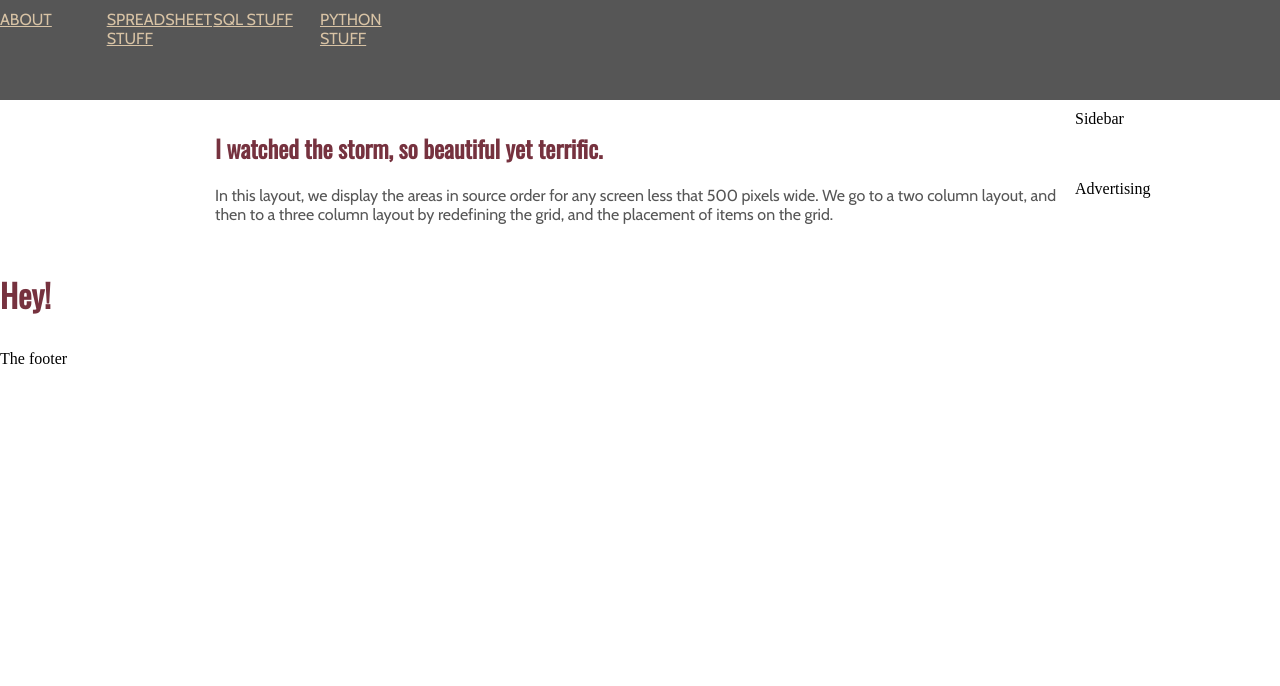
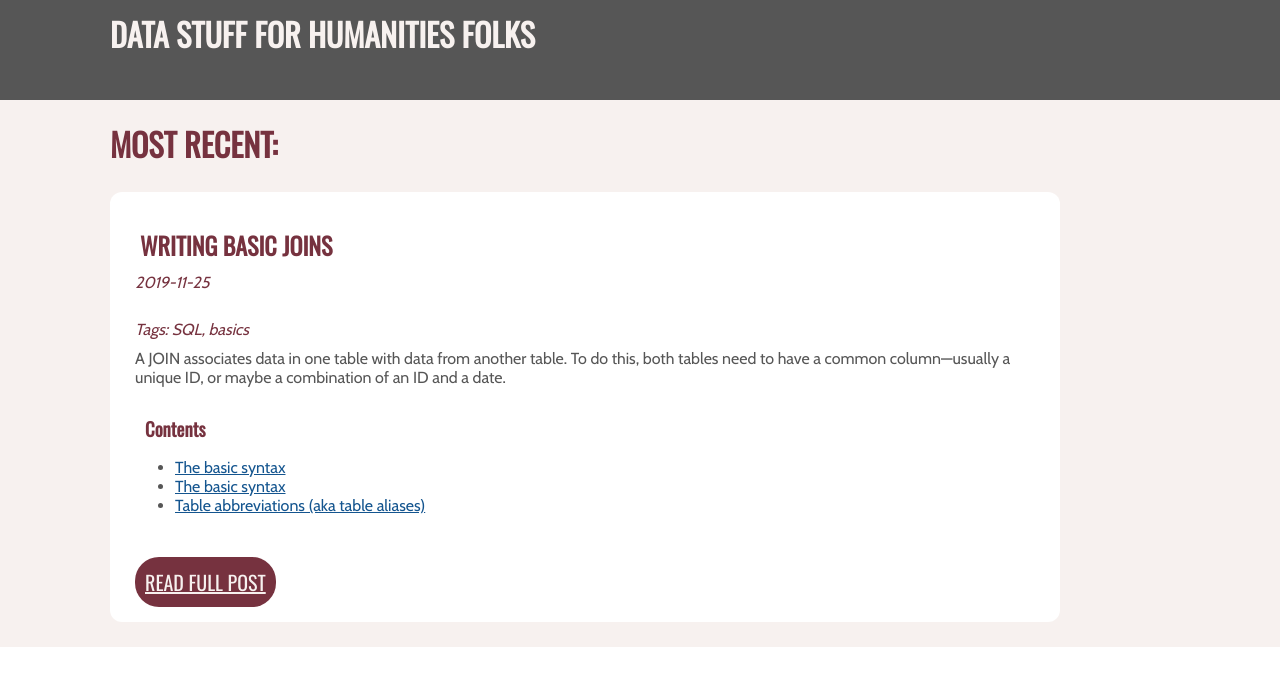
Before and after one commit to cogpark/dataforhumanities, a Flask app: page / in a window 1280 px wide. Shown: the top 686 px of the page. Run offline with Flask 2, Linux system fonts and the light colour scheme; some libraries are stand-ins or nearby versions.

Commit message:
Basic CSS.

```diff
--- a/app/static/css/main.css
+++ b/app/static/css/main.css
@@ -1,15 +1,17 @@
 /* (function(){var h,a,f;a=document.getElementsByTagName('link');for(h=0;h<a.length;h++){f=a[h];if(f.rel.toLowerCase().match(/stylesheet/)
 &&f.href){var g=f.href.replace(/(&|%5C?)forceReload=\d+/,'');f.href=g+(g.match(/\?/)?'&':'?')+'forceReload='+(new Date().valueOf())}}})() */
-/* grain: #D7EC7;
+
+/* grain: #efe9e7; lighter: #f7f1ef;
     blackboard: #565656;
    oxblood:#76323f;
-   beiger: #D8C3A5;
-   */
+    white ffffff
+   green: #23ce6b;
+   link: contrast #14558f
+   linky orange: #de541e;
+   code: 340068
 
-body {
-    margin: 0px;
-    padding: 0px;
-}
+
+--
 .wrapper {
 	  display: grid;
 	  grid-template-columns: repeat(12, [col-start] 1fr);
@@ -18,101 +20,166 @@ body {
 	  padding: 0px;
       }
 
-.wrapper > * {
-    grid-column: col-start / span 12;
-}
 
-.main-head {
+    deleted from main-head
      display: grid;
     grid-column: col-start / span 12;
-    background-color: #565656;
-    padding: 0px;
-    margin: 0px;
-    width: 100%;
-    height: 100px;
-}
 
-@media (min-width: 500px) {
-
-    .side {
-        grid-column: col-start / span 3;
-        grid-row: 3;
-    }
-    .ad {
-        grid-column: col-start / span 3;
-        grid-row: 4;
-    }
-    .content, .main-footer {
-        grid-column: col-start 4 / span 9;
-    }
 
 }
 
-@media (min-width: 700px) {
 
-    .main-nav {
-        grid-column: 2 / span 4;
-        display: grid;
-        grid-template-columns: repeat(12, [col-start] 1fr);
+@media (min-width: 200px) {
+      .nav-title {
+            grid-column-start: 5;
+            grid-column-end: 12;
+            padding: 0px;
+            margin-top: 10px;
+
+       }
+      .nav-1, .nav-2, .nav-3, .nav-4 {
+            grid-column-start: 1;
+            grid-column-end: 2;
+       }
+*/
+
         }
 
-        .nav-1, .nav-2, .nav-3, .nav-4 {
-            margin-top: 10px;
+.wrapper {
+    display: grid;
+    grid-template-columns: 1fr 1fr 1fr 900px 1fr 1fr 1fr 1fr 1fr 1fr;
+    grid-auto-rows: auto;
+}
+    .main-head {
+        grid-column: 1 / span 13;
+        background-color: #565656;
+        height: 100px;
+        display: grid;
+        grid-template-columns: 1fr 1fr 1fr 950px 1fr 1fr 1fr 1fr 1fr 1fr;
+        grid-template-rows: auto;
+        justify-items: start;
         padding: 0px;
     }
 
-    .nav-1 {
-        grid-column: 1 / 2;
-  }
-    .nav-2 {
-       grid-column: 2 / 3;
-  }
-    .nav-3 {
-        grid-column: 3 / 4;
-  }
-    .nav-4 {
-        grid-column: 4 / 5;
+        h1.nav-title {
+                grid-column-start: 4;
+                grid-column-end: 4;
+                padding: 25px;
+                margin-top: 10px;
+                color: #f7f1ef;
+                font-family: 'Oswald', sans-serif;
+                padding: 0px;
+                margin-top: 10px;
         }
 
-  .content {
-        grid-column: col-start 3 / span 8;
-        grid-row: 2 / 4;
+    .main-content {
+            grid-column: 1 / span 13;
+            display: grid;
+            grid-template-columns: 1fr 1fr 1fr 950px 1fr 1fr 1fr 1fr 1fr 1fr;
+            grid-auto-rows: auto;
+            align-items: center;
+            background-color: #f7f1ef;
+            padding: 0px;
     }
-  .side {
-        grid-column: col-start 11 / span 2;
-        grid-row: 2;
+        .main-content > h1 {
+            grid-column-start: 4;
+            grid-column-end: 4;
+            padding-top: 10px;
         }
-  .ad {
-        grid-column: col-start 11 / span 2;
-        grid-row: 3;
+
+        .post-container {
+                background-color: #ffffff;
+                grid-column-start: 4;
+                grid-column-end: 4;
+                margin-top: 25px;
+                margin-bottom: 25px;
+                padding: 25px;
+                border-radius: 12px;
+                height:
         }
-  .main-footer {
-        grid-column: col-start / span 12;
+
+body {
+    width: 100%;
+    margin: 0px;
+    padding: 0px;
 }
+
+h1,h2,h3,h4 {
+     font-family: 'Oswald', sans-serif;
+     color: #76323f;
+     text-transform: uppercase;
+     margin: 0px;
+}
+
+p,li {
+   font-family: 'Cabin', sans-serif;
+   color: #565656;
+   margin: 0px;
+}
+
+p.post-date {
+    color: #76323f;
+    margin: 0px;
+    font-style: italic;
+}
+
+.button {
+    background-color: #76323f;
+    color: #f7f1ef;
+    font-family: 'Oswald', sans-serif;
+    font-size: 20px;
+    text-transform: uppercase;
+    padding: 10px;
+    border-radius: 24px;
+    border: 0px;
+    margin-top: 20px;
+    margin-bottom: 20px;
+}
+
+.post-container p,h1,h2,h3 {
+    margin-top: 10px;
+}
+
+.post-container h2 {
+    padding-left: 5px;
+}
+
+.post-container h3 {
+    padding-left: 10px;
+    text-transform: none;
 }
 
 
-h1,h2,h3,h4,h5,h6 {
-   color: #76323f;
-   font-family: 'Oswald', sans-serif;
-}
-
-
-li, p {
-    color:#565656;
-    font-family: 'Cabin', sans-serif;
-}
-
-.main-head a {
-    color: #D8C3A5;
-    font-family: 'Cabin', sans-serif;
-    text-transform: uppercase;
-
-}
-a  {
-    color:  #76323f;
+a {
+color: #14558f;
 }
 
 a:hover {
-    color: #A6C7F0;
+    color: #565656;
+    font-style: normal;
 }
+
+ul {
+
+}
+
+code {
+    color: #340068;
+    background-color: #dcedff;
+}
+
+.codeblock {
+    width: 50%;
+    background-color: #dcedff;
+    color: #565656;
+    padding-top: 10px;
+    padding-bottom: 10px;
+    padding-left: 20px;
+    border: 1px solid #565656;
+    margin: 5px;
+    margin-bottom: 10px;
+}
+
+pre {
+    margin: 0px;
+}
--- a/app/templates/base.html
+++ b/app/templates/base.html
@@ -1,5 +1,6 @@
 <!DOCTYPE html>
 <html lang="en">
+
 <head>
     <meta charset="UTF-8">
     <title>Data for Humanities People</title>
@@ -8,28 +9,29 @@
     <link href="https://fonts.googleapis.com/css?family=Cabin&display=swap" rel="stylesheet">
 </head>
 <body>
+<div class="wrapper">
+    <header class="main-head">
+       <h1 class = "nav-title">Data stuff for humanities folks</h1>
+    </header>
+
+    <div class="main-content">
+
+        {% block content %} {% endblock %}
+        </div>
+
+
+</div>
 
 </body>
-</html>
 
-<div class="wrapper">
-    <header class="main-head">
-        <nav class = "main-nav">
-           <a class="nav-1" href="">About</a>
-           <a class="nav-2" href="">Spreadsheet stuff</a>
-           <a class="nav-3" href="">SQL stuff</a>
-           <a class="nav-4" href="">Python stuff</a>
-        </nav>
-    </header>
+<!--
+<h1>I watched the storm, so beautiful yet terrific.</h1>
+    <p>In this layout, we display the areas in source order for any screen less that 500 pixels wide.
+        We go to a two column layout, and then to a three column layout by redefining the grid, and the placement of items on the grid.</p></article>
 
 
 
-    <article class="content"><h1>I watched the storm, so beautiful yet terrific.</h1>
-    <p>In this layout, we display the areas in source order for any screen less that 500 pixels wide. We go to a two column layout, and then to a three column layout by redefining the grid, and the placement of items on the grid.</p></article>
-    <aside class="side">Sidebar</aside>
-    <div class="ad">Advertising</div>
-
-{% block content %}
-{% endblock %}
  <footer class="main-footer">The footer</footer>
-    </div>
+</div>
+-->
+</html>
--- a/app/templates/index.html
+++ b/app/templates/index.html
@@ -1,8 +1,10 @@
 {% extends 'base.html' %}
 
 {% block content %}
+<h1>Most recent:</h1>
+<div class="post-container">
+        {% include 'previews/basicjoin-prev.html' %}
+</div>
 
 
-        <h1> Hey! </h1>
-
 {% endblock %}
--- /dev/null
+++ b/app/templates/previews/basicjoin-prev.html
@@ -0,0 +1,13 @@
+
+ <h2>Writing basic joins</h2>
+ <p class="post-date">2019-11-25</p><br>
+ <p class="post-date">Tags: SQL, basics</p>
+ <p>A JOIN associates data in one table with data from another table. To do this, both tables need to have a common column&#8212;usually a unique ID, or maybe
+      a combination of an ID and a date.</p><br>
+ <h3>Contents</h3>
+  <ul>
+      <li><a href="/basicjoins#basic-concept">The basic syntax</a></li>
+        <li><a href="/basicjoins#multiple-conditions">The basic syntax</a></li>
+        <li><a href="/basicjoins#aliases">Table abbreviations (aka table aliases)</a></li>
+  </ul><br><br>
+<a class="button" href="/basicjoins">Read full post</a>
```
Also changed, not shown: app/templates/basicjoins.html (+9 -7 lines), 1 other file. Lines whose indentation alone changed are shown as unchanged.
